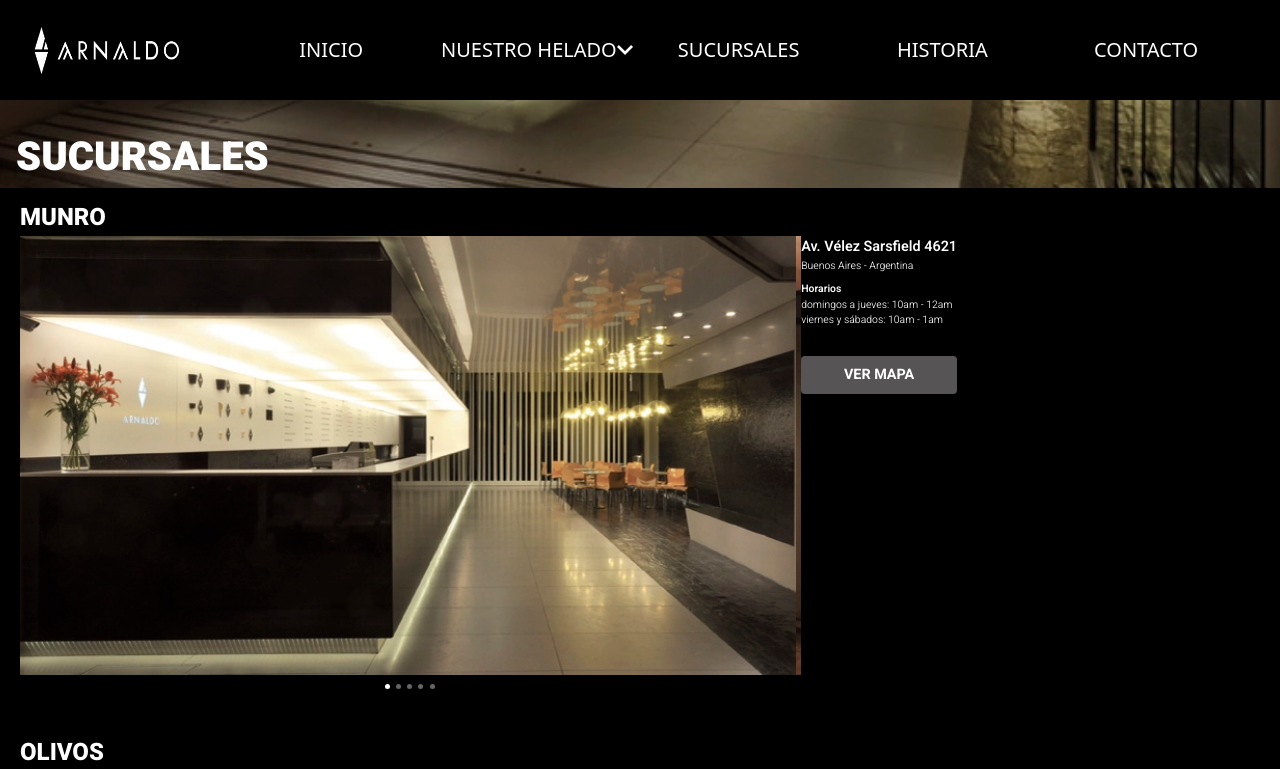
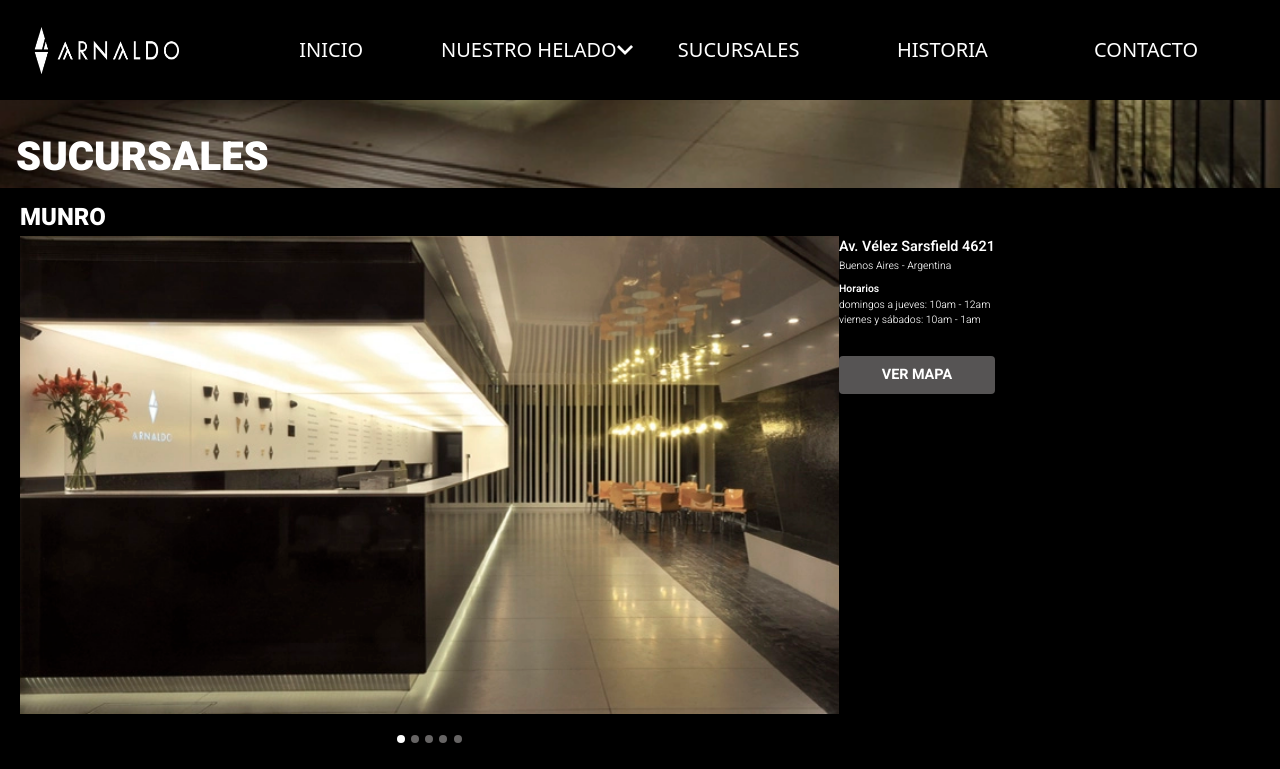
Before and after one commit to TomasSorgetti/arnaldo, a React (Vite) app: page /sucursales in a window 1280 px wide. Shown: the top 769 px of the page. Built offline with nearby package versions, Linux system fonts and the light colour scheme.

Commit message:
sucursales google maps

```diff
--- a/src/components/Footer/Footer.jsx
+++ b/src/components/Footer/Footer.jsx
@@ -9,8 +9,8 @@ const Footer = () => {
   }
   return (
     <section className="text-center flex flex-col gap-10 p-4">
-      <Link onClick={() => reloadPage("/")} to="/" className="flex justify-center">
-        <img className="h-24" src={HeladoLogo} alt="logo 1" />
+      <Link onClick={() => reloadPage("/")} to="/" className="flex justify-center 2xl:pb-2 2xl:pt-16">
+        <img className="h-24 2xl:h-[129px]" src={HeladoLogo} alt="logo 1" />
       </Link>
       <article className="flex flex-col gap-6 lg:w-full lg:flex-row lg:justify-between lg:py-5 2xl:text-[1.5rem]">
         <Link
@@ -22,7 +22,7 @@ const Footer = () => {
         </Link>
         <div className="font-semibold lg:w-[150px] 2xl:w-[250px]">
           NUESTRO HELADO
-          <div className="uppercase flex flex-col font-light text-[1rem] 2xl:text-[1.25rem]">
+          <div className="uppercase flex flex-col font-light text-[1rem] 2xl:text-[1.25rem] 2xl:gap-3 2xl:mt-2">
             <Link onClick={() => reloadPage("/sabores")} to="/sabores">
               Sabores
             </Link>
--- a/src/index.css
+++ b/src/index.css
@@ -80,7 +80,7 @@ body{
     margin-left: 3px;
 }
 .alice-carousel__dots{
-    margin-top: 8px;
+    margin-top: 20px;
     display: flex;
     justify-content: center;
     align-items: center;
@@ -88,8 +88,8 @@ body{
 }
 .alice-carousel__dots .alice-carousel__dots-item{
     margin: 1px;
-    width: 5px;
-    height: 5px;
+    width: 8px;
+    height: 8px;
     background-color: #CBC8C880;
 }
 .alice-carousel__dots .alice-carousel__dots-item.__active {
@@ -106,6 +106,7 @@ body{
 
 .alice-carousel__stage-item {
     margin-right: -5px;
+    width: 850px !important;
 }
 
 
@@ -144,6 +145,10 @@ body{
     color: gray;
 }
 
+/********sucursales modal gps*********/
+.css-i9fmh8-MuiBackdrop-root-MuiModal-backdrop{
+    background-color: rgba(0, 0, 0, 0.3) !important;
+}
 
 /**********navbar**********/
 .nav {
--- a/src/pages/Sabores/Helados.jsx
+++ b/src/pages/Sabores/Helados.jsx
@@ -4,7 +4,7 @@ const Helados = () => {
   const { data } = useSelector((state) => state);
 
   return (
-    <div className="flex flex-col gap-6 px-5 mt-2 lg:px-10  border-b-2 border-white pb-6 2xl:pl-20 2xl:pb">
+    <div className="flex flex-col gap-6 px-5 mt-2 lg:px-10  border-b-2 border-white pb-6 2xl:pl-20 lg:pb-12">
       {data?.action === "ver todos" ? (
         <h2 className="uppercase text-[1.5rem] font-bold lg:text-[3rem] 2xl:text-[3.8rem]">
           TODOS LOS SABORES
--- a/src/pages/Sucursales/Carousels.jsx
+++ b/src/pages/Sucursales/Carousels.jsx
@@ -8,7 +8,7 @@ const Carousels = ({ images }) => {
     const arr = [];
     images?.map((image) => {
       arr.push(
-        <div className="overflow-hidden w-[95%] lg:w-full">
+        <div className="overflow-hidden w-full lg:w-full">
           <img className="w-full object-cover" src={image} onDragStart={handleDragStart} role="presentation" />
         </div>
       );
@@ -17,9 +17,7 @@ const Carousels = ({ images }) => {
   }, []);
   const handleDragStart = (e) => e.preventDefault();
   return (
-    <div>
       <AliceCarousel mouseTracking disableButtonsControls items={items} />
-    </div>
   );
 };
 
--- a/src/pages/Sucursales/List.js
+++ b/src/pages/Sucursales/List.js
@@ -26,7 +26,7 @@ const lista = [
     horario1: "domingos a jueves: 10am - 12am",
     horario2: "viernes y sábados: 10am - 1am",
     images: [munro1, munro2, munro3, munro4, munro5],
-      gps: MapaMunro,
+    gps: "https://www.google.com/maps/embed?pb=!1m18!1m12!1m3!1d3286.9274054034163!2d-58.52623672402512!3d-34.53006715361277!2m3!1f0!2f0!3f0!3m2!1i1024!2i768!4f13.1!3m3!1m2!1s0x95bcb0cf0fd780d3%3A0x8afbbd2ee418e611!2sHelados%20Arnaldo%20-%20Munro!5e0!3m2!1ses-419!2sar!4v1698688485134!5m2!1ses-419!2sar",
   },
   {
     nombre: "olivos",
@@ -35,7 +35,7 @@ const lista = [
     horario1: "domingos a jueves: 10am - 12am",
     horario2: "viernes y sábados: 10am - 1am",
     images: [olivos1, olivos2, olivos3, olivos4, olivos5],
-      gps: MapaOlivos,
+    gps: "https://www.google.com/maps/embed?pb=!1m18!1m12!1m3!1d3287.5670214864535!2d-58.49135792402585!3d-34.51385955275864!2m3!1f0!2f0!3f0!3m2!1i1024!2i768!4f13.1!3m3!1m2!1s0x95bcb139297a552f%3A0x3ebc260af8681b64!2sHelados%20Arnaldo%20-%20Olivos!5e0!3m2!1ses-419!2sar!4v1698688132391!5m2!1ses-419!2sar",
   },
   {
     nombre: "martinez",
@@ -44,7 +44,7 @@ const lista = [
     horario1: "domingos a jueves: 10am - 12am",
     horario2: "viernes y sábados: 10am - 1am",
     images: [martinez1, martinez2, martinez3],
-      gps: MapaMartinez,
-    }
-]
+    gps: "https://www.google.com/maps/embed?pb=!1m18!1m12!1m3!1d3288.5500526865476!2d-58.50169942402707!3d-34.488936951445865!2m3!1f0!2f0!3f0!3m2!1i1024!2i768!4f13.1!3m3!1m2!1s0x95bcb1a858eec075%3A0xa956da92762fe33c!2sHelados%20Arnaldo%20Mart%C3%ADnez!5e0!3m2!1ses-419!2sar!4v1698688535308!5m2!1ses-419!2sar",
+  },
+];
 export default lista;
--- a/src/pages/Sucursales/Modals.jsx
+++ b/src/pages/Sucursales/Modals.jsx
@@ -32,7 +32,10 @@ function Modals({ nombre, calle, localidad, gps }) {
         aria-describedby="modal-modal-description"
       >
         <Box sx={style} className="w-11/12">
-          <button onClick={handleClose} className="absolute top-3 right-4 lg:top-6 lg:right-6">
+          <button
+            onClick={handleClose}
+            className="absolute top-3 right-4 lg:top-6 lg:right-6"
+          >
             <img
               className="h-[1rem] xl:h-[2rem]"
               src={cancel}
@@ -55,7 +58,12 @@ function Modals({ nombre, calle, localidad, gps }) {
               {localidad}
             </span>
           </Typography>
-          <img className="w-full" src={gps} alt={nombre} />
+          <iframe
+            src={gps}
+            className="w-full h-[613px]"
+            loading="lazy"
+            referrerpolicy="no-referrer-when-downgrade"
+          ></iframe>
         </Box>
       </Modal>
     </div>
--- a/src/pages/Sucursales/Sucursales.jsx
+++ b/src/pages/Sucursales/Sucursales.jsx
@@ -5,7 +5,7 @@ import Carousels from "./Carousels";
 
 const Sucursales = () => {
   return (
-    <section className="pt-[3.5rem] border-b-2 border-white pb-3 font-heebo">
+    <section className="pt-[3.5rem] border-b-2 border-white pb-3 font-heebo lg:pb-12">
       <article className="relative h-[132px] overflow-hidden w-full 2xl:h-[370px]">
         <img
           className="absolute bottom-[-16px] 2xl:bottom-[-200px] w-full"
@@ -17,7 +17,7 @@ const Sucursales = () => {
         </h3>
       </article>
 
-      <article className="flex flex-col gap-10 pl-5 py-3 2xl:px-20">
+      <article className="flex flex-col gap-10 pl-5 py-3 2xl:px-20 2xl:pt-16 2xl:gap-16">
         {lista?.map(
           (
             { nombre, calle, localidad, horario1, horario2, images, gps },
@@ -28,10 +28,10 @@ const Sucursales = () => {
                 {nombre}
               </h3>
               <div className="flex flex-col gap-0 lg:flex-row">
-                <div className="w-full lg:w-[62%]">
+                <div className="w-full lg:w-[65%] h-[500px]">
                   <Carousels images={images} />
                 </div>
-                <div className="pr-5 flex flex-col gap-2 2xl:gap-6 2xl:pl-6 2xl:w-[418px]">
+                <div className="pr-5 flex flex-col gap-2 2xl:gap-6 2xl:pl-8 2xl:w-[518px]">
                   <div>
                     <h4 className="text-[0.9rem] font-semibold 2xl:text-[2rem]">
                       {calle}
```
Lines whose indentation alone changed are shown as unchanged.
